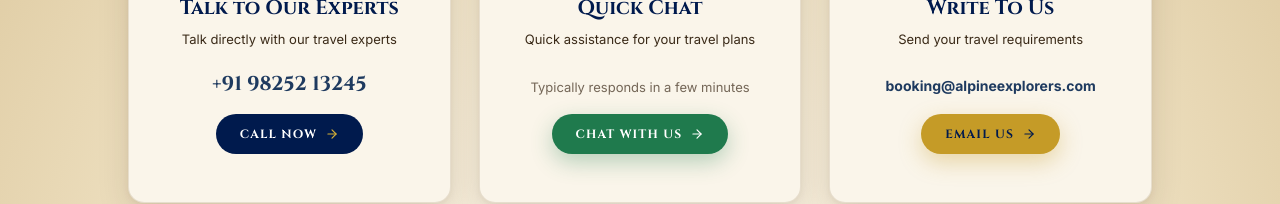
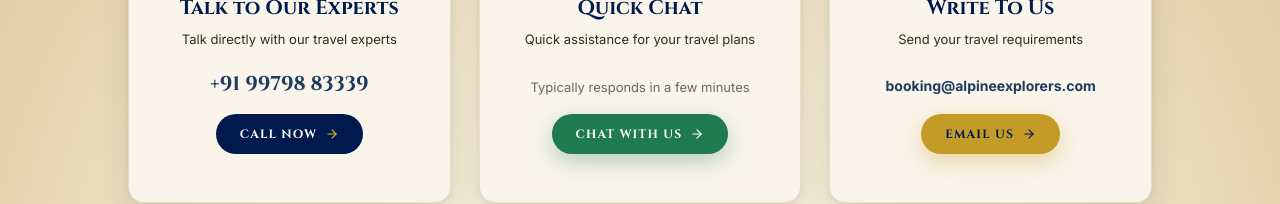
Before and after one commit to karanudani3011/AlpineExplorers, a React (Vite) app: page /contact in a window 1280 px wide. Shown: the part 2463-2667 px from the top of the page. Built offline with nearby package versions, Linux system fonts and the light colour scheme; no server answers; a web font is replaced by a local one.

Commit message:
contactus number change

```diff
--- a/src/pages/Contact.jsx
+++ b/src/pages/Contact.jsx
@@ -333,8 +333,8 @@ function TreeIcon({ tone = 0.4 }) {
 /* ────────────────────────── Page ────────────────────────── */
 
 const DEFAULT_CONTACT = {
-  phone: '+91 98252 13245',
-  whatsapp: '+91 98252 13245',
+  phone: '+91 99798 83339',
+  whatsapp: '+91 99798 83339',
   email: 'info@alpineexplorers.com',
   address: 'B-309, The One World, Near Ayodhya Chowk, 150 Feet Ring Road, Rajkot - 360 006, Gujarat, India.',
   map_link: 'https://www.google.com/maps/search/?api=1&query=Ayodhya+Chowk+Rajkot',
@@ -409,7 +409,7 @@ export default function Contact() {
       icon: MapPin, label: 'Head Office Address', title: 'Head Office Address', lines: ['B-309, The One World,', 'Near Ayodhya Chowk, 150 Feet Ring Road,', 'Rajkot - 360 006, Gujarat, India.'], sub: 'Visit us in person', href: c.map_link, hrefLabel: 'View on Map',
     },
     {
-      icon: Phone, label: 'Phone Numbers', title: 'Phone Numbers', lines: ['+91 98252 13245', '+91 281 2589090'], sub: 'Mon – Sat · 10 AM to 7 PM', href: null, links: true,
+      icon: Phone, label: 'Phone Numbers', title: 'Phone Numbers', lines: ['+91 99798 83339', '+91 281 2589090'], sub: 'Mon – Sat · 10 AM to 7 PM', href: null, links: true,
     },
     {
       icon: Mail, label: 'Email Support', title: 'Email Support', lines: ['info@alpineexplorers.com', 'booking@alpineexplorers.com'], sub: "We'll reply within a day", href: null, mails: true,
@@ -502,7 +502,7 @@ export default function Contact() {
                   </motion.a>
                   <a href="tel:+919825213245" className="inline-flex items-center gap-2 px-6 py-3 rounded-full text-xs tracking-widest uppercase font-bold bg-white/90 backdrop-blur-sm"
                     style={{ color: NAVY, ...font.vintage, boxShadow: '0 8px 22px rgba(0,0,0,0.22)' }}>
-                    <Phone size={14} style={{ color: GOLD }} /> +91 98252 13245
+                    <Phone size={14} style={{ color: GOLD }} /> +91 99798 83339
                   </a>
                 </div>
               </div>
@@ -695,8 +695,8 @@ export default function Contact() {
                 <h3 className="text-xl font-bold mb-2 mt-1" style={{ ...font.vintage, color: NAVY }}>Talk to Our Experts</h3>
                 <p className="text-[13px] mb-5" style={{ color: BROWN, ...font.body }}>Talk directly with our travel experts</p>
                 <div className="flex-1" />
-                <a href="tel:+919825213245" className="text-xl font-bold mb-4 break-all" style={{ color: '#1e3a5f', ...font.vintage }}>{c.phone}</a>
-                <motion.a href="tel:+919825213245" whileHover={{ y: -2 }} whileTap={{ scale: 0.97 }}
+                <a href="tel:+9199798 83339" className="text-xl font-bold mb-4 break-all" style={{ color: '#1e3a5f', ...font.vintage }}>{c.phone}</a>
+                <motion.a href="tel:+9199798 83339" whileHover={{ y: -2 }} whileTap={{ scale: 0.97 }}
                   className="group inline-flex items-center gap-2 px-6 py-3 rounded-full text-xs uppercase font-bold tracking-widest mb-5"
                   style={{ backgroundColor: NAVY, color: '#fff', ...font.vintage }}>
                   Call Now <ArrowRight size={14} className="group-hover:translate-x-1 transition-transform" style={{ color: GOLD2 }} />
@@ -778,7 +778,7 @@ export default function Contact() {
 
                 <motion.div variants={item} className="flex flex-wrap gap-4 mb-8">
                   <a href="tel:+919825213245" className="inline-flex items-center gap-2 text-sm font-bold" style={{ color: NAVY, ...font.body }}>
-                    <Phone size={16} style={{ color: GOLD }} /> +91 98252 13245
+                    <Phone size={16} style={{ color: GOLD }} /> +91 99798 83339
                   </a>
                   <span className="hidden sm:inline text-sm" style={{ color: 'rgba(58,42,24,0.4)' }}>|</span>
                   <a href="mailto:info@alpineexplorers.com" className="inline-flex items-center gap-2 text-sm font-bold" style={{ color: NAVY, ...font.body }}>
```
